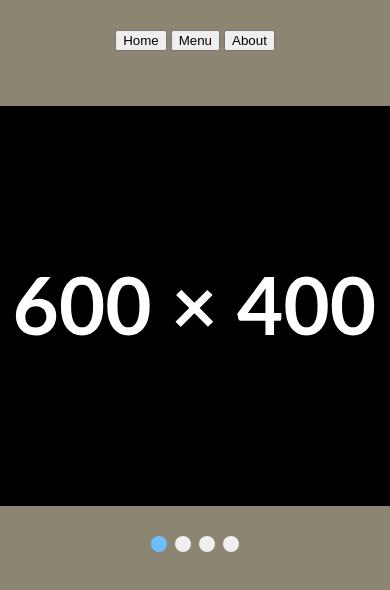
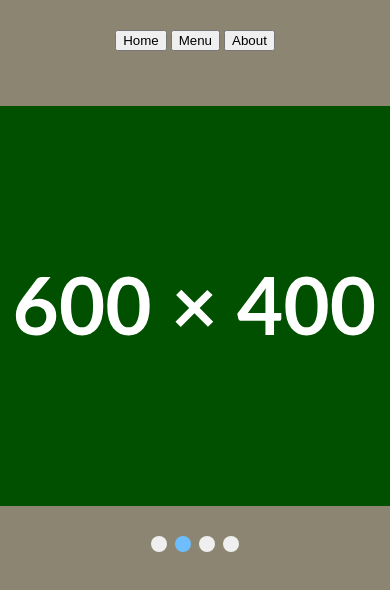
Before and after one commit to ZakhaevK/odin-test-dropdown-carousel, a website built with webpack: page src/template.html in a window 390 px wide. Shown: the top 590 px of the page. Built offline with nearby package versions, Linux system fonts and the light colour scheme; files whose address does not match are found by name.

Commit message:
Add carousel dot functionality and image timer - No arrows as of yet, but then the project is complete.

```diff
--- a/src/carouselHelper.js
+++ b/src/carouselHelper.js
@@ -0,0 +1,53 @@
+export { nextDot, initialiseDots, selectDot };
+
+const dotTrack = document.getElementById("carousel-track");
+const dots = Array.from(dotTrack.getElementsByClassName("carousel-dot"));
+const imageTrack = document.getElementById("carousel-img");
+const imageWidth = 600;
+let currentDot = 0;
+let timer;
+
+function nextDot() {
+  const num = currentDot + 1;
+  selectDot(num);
+}
+
+function initialiseDots() {
+  for (const dot of dots) {
+    dot.onclick = () => {
+      selectDot(dots.indexOf(dot));
+    };
+  }
+  startImageTimer();
+}
+
+function selectDot(num) {
+  resetImageTimer();
+
+  dots[currentDot].classList.toggle("selected");
+  console.log(num);
+  if (num < dots.length && num > -1) {
+    currentDot = num;
+    dots[currentDot].classList.toggle("selected");
+    updateImage();
+  } else {
+    currentDot = 0;
+    dots[currentDot].classList.toggle("selected");
+    updateImage();
+  }
+}
+
+function updateImage() {
+  const translate = imageWidth * currentDot;
+  imageTrack.style = `translate: -${translate}px;`;
+}
+
+// Begins image timer that moves automatically to the next every 5 seconds
+function startImageTimer() {
+  timer = window.setInterval(nextDot, 5000);
+}
+// Resets the inverval upon image change making user action interrupt current interval
+function resetImageTimer() {
+  clearInterval(timer);
+  startImageTimer();
+}
--- a/src/index.js
+++ b/src/index.js
@@ -1,6 +1,8 @@
 import "./style.css";
 import { initialiseDropdown } from "./dropdownHelper.js";
+import { initialiseDots } from "./carouselHelper.js";
 
 const dropDown = document.getElementById("nav1")
 
 initialiseDropdown(dropDown);
+initialiseDots();
--- a/src/style.css
+++ b/src/style.css
@@ -84,7 +84,7 @@ button:disabled {
   overflow: hidden;
 }
 
-.carousel-img {
+#carousel-img {
   display: flex;
   flex-direction: row;
   align-items: center;
@@ -92,7 +92,7 @@ button:disabled {
   transition: ease 0.5s;
 }
 
-.carousel-track {
+#carousel-track {
   position: absolute;
   bottom: 0px;
   display: flex;
--- a/src/template.html
+++ b/src/template.html
@@ -23,14 +23,14 @@
     </header>
     <div id="content">
       <div id="carousel-frame">
-        <div class="carousel-img">
+        <div id="carousel-img">
           <img src="images/black.svg">
           <img src="images/green.svg">
           <img src="images/orange.svg">
           <img src="images/purple.svg">
         </div>
       </div>
-      <div class="carousel-track">
+      <div id="carousel-track">
         <button class="carousel-dot selected"></button>
         <button class="carousel-dot"></button>
         <button class="carousel-dot"></button>
```
